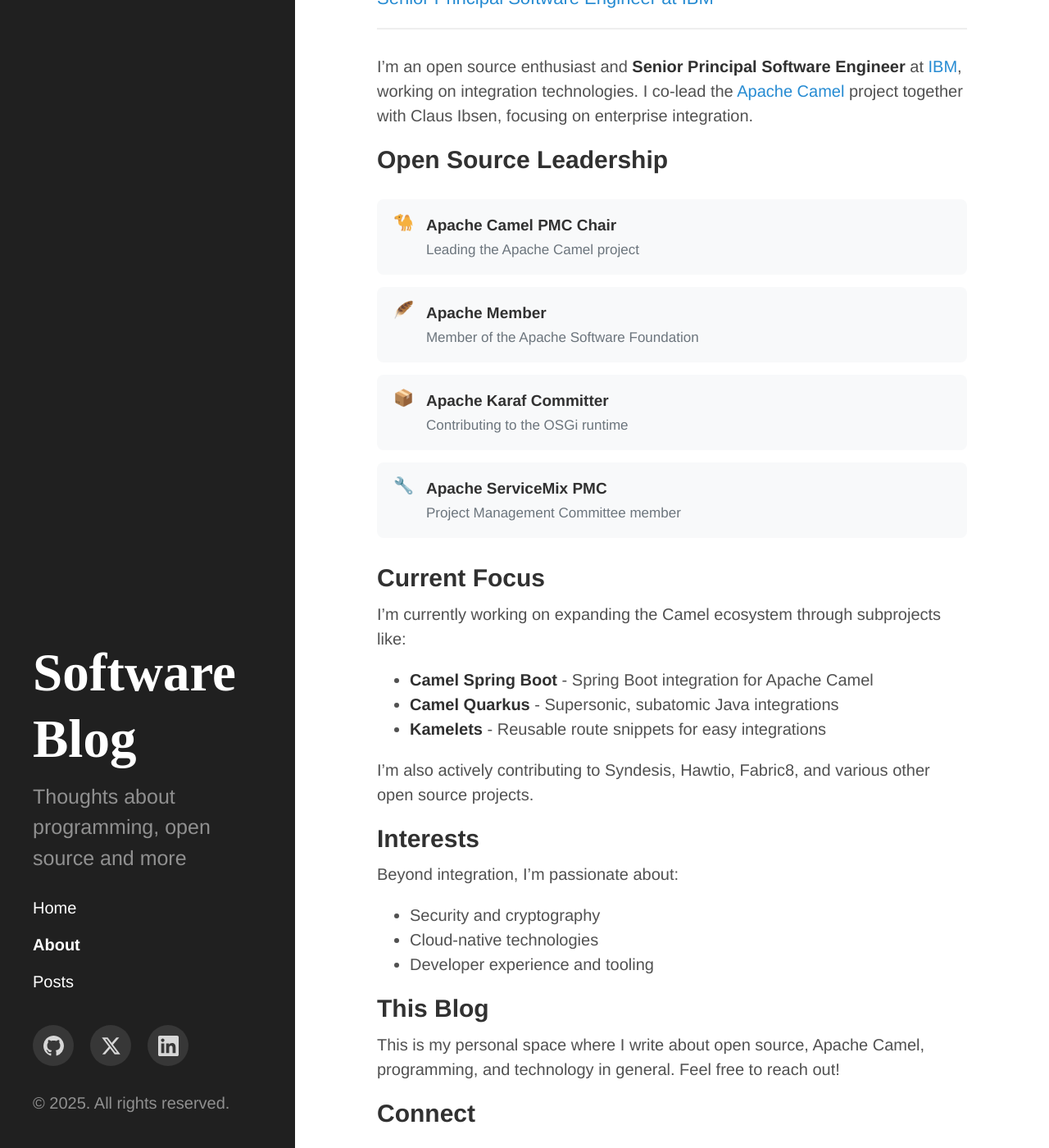
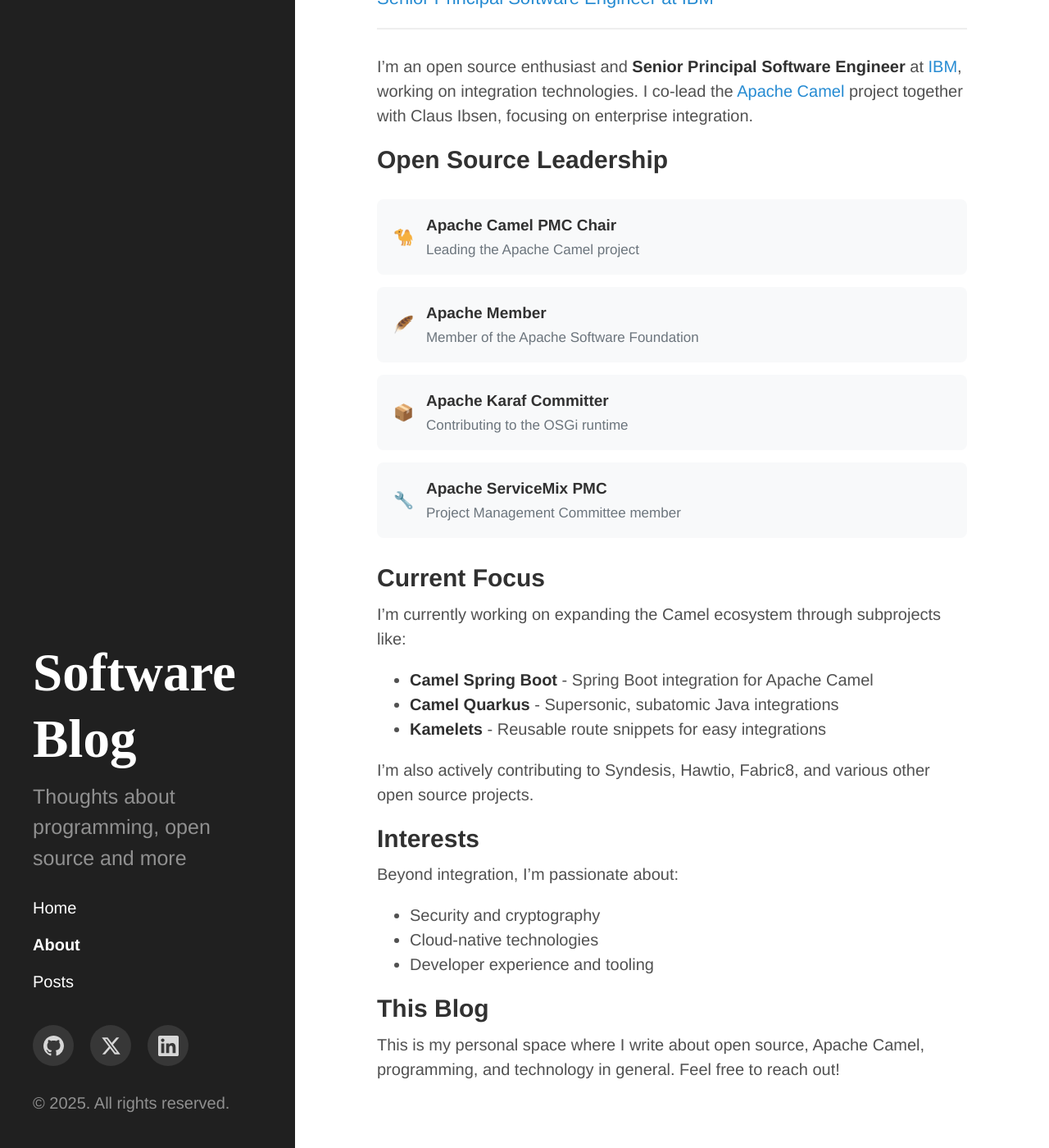
Before and after one commit to oscerd/oscerd.github.io, a Jekyll site: the page built from about.md, in a window 1280 px wide and 1400 px high, scrolled down 208 px. Shown: the whole window at 82% size. Built offline with Jekyll 4.4.1, drawn with Linux system fonts in a browser that asks for light colours; some of the changed text lies outside the part shown.

Commit message:
Improved about
Signed-off-by: Andrea Cosentino <ancosen@gmail.com>

```diff
--- a/about.md
+++ b/about.md
@@ -64,20 +64,3 @@
 ## This Blog
 
 This is my personal space where I write about open source, Apache Camel, programming, and technology in general. Feel free to reach out!
-
-## Connect
-
-<div class="about-social">
-  <a href="https://github.com/oscerd" class="about-social-link">
-    <svg viewBox="0 0 24 24" class="about-social-icon"><path d="M12 0C5.37 0 0 5.37 0 12c0 5.31 3.435 9.795 8.205 11.385.6.105.825-.255.825-.57 0-.285-.015-1.23-.015-2.235-3.015.555-3.795-.735-4.035-1.41-.135-.345-.72-1.41-1.23-1.695-.42-.225-1.02-.78-.015-.795.945-.015 1.62.87 1.845 1.23 1.08 1.815 2.805 1.305 3.495.99.105-.78.42-1.305.765-1.605-2.67-.3-5.46-1.335-5.46-5.925 0-1.305.465-2.385 1.23-3.225-.12-.3-.54-1.53.12-3.18 0 0 1.005-.315 3.3 1.23.96-.27 1.98-.405 3-.405s2.04.135 3 .405c2.295-1.56 3.3-1.23 3.3-1.23.66 1.65.24 2.88.12 3.18.765.84 1.23 1.905 1.23 3.225 0 4.605-2.805 5.625-5.475 5.925.435.375.81 1.095.81 2.22 0 1.605-.015 2.895-.015 3.3 0 .315.225.69.825.57A12.02 12.02 0 0024 12c0-6.63-5.37-12-12-12z"/></svg>
-    GitHub
-  </a>
-  <a href="https://twitter.com/oscerd2" class="about-social-link">
-    <svg viewBox="0 0 24 24" class="about-social-icon"><path d="M18.244 2.25h3.308l-7.227 8.26 8.502 11.24H16.17l-5.214-6.817L4.99 21.75H1.68l7.73-8.835L1.254 2.25H8.08l4.713 6.231zm-1.161 17.52h1.833L7.084 4.126H5.117z"/></svg>
-    Twitter
-  </a>
-  <a href="https://www.linkedin.com/in/andrea-cosentino-439119100/" class="about-social-link">
-    <svg viewBox="0 0 24 24" class="about-social-icon"><path d="M20.447 20.452h-3.554v-5.569c0-1.328-.027-3.037-1.852-3.037-1.853 0-2.136 1.445-2.136 2.939v5.667H9.351V9h3.414v1.561h.046c.477-.9 1.637-1.85 3.37-1.85 3.601 0 4.267 2.37 4.267 5.455v6.286zM5.337 7.433c-1.144 0-2.063-.926-2.063-2.065 0-1.138.92-2.063 2.063-2.063 1.14 0 2.064.925 2.064 2.063 0 1.139-.925 2.065-2.064 2.065zm1.782 13.019H3.555V9h3.564v11.452zM22.225 0H1.771C.792 0 0 .774 0 1.729v20.542C0 23.227.792 24 1.771 24h20.451C23.2 24 24 23.227 24 22.271V1.729C24 .774 23.2 0 22.222 0h.003z"/></svg>
-    LinkedIn
-  </a>
-</div>
--- a/public/css/hyde.css
+++ b/public/css/hyde.css
@@ -511,7 +511,7 @@
 
 .role-card {
   display: flex;
-  align-items: flex-start;
+  align-items: center;
   gap: 0.75rem;
   padding: 0.875rem 1rem;
   background-color: #f8f9fa;
```
